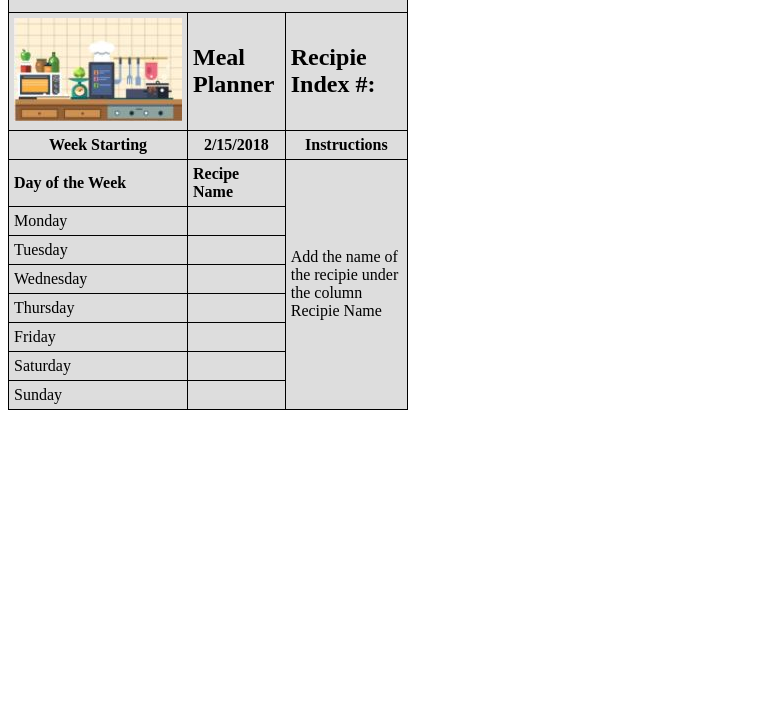
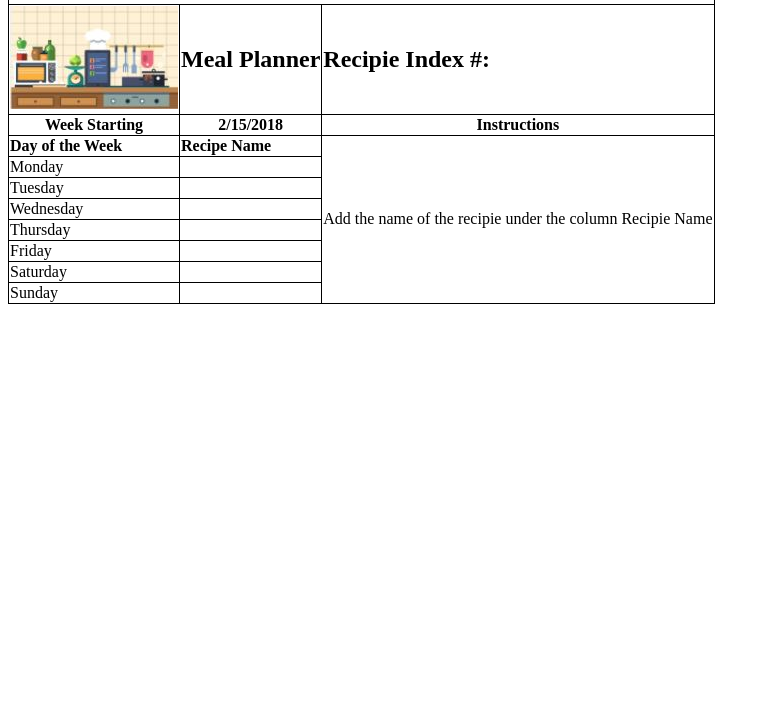
Before and after one commit to DubiousLlama/PortfolioSite, a plain HTML site: page module02.html in a window 1280 px wide. Shown: the part 87-800 px from the top of the page, without its empty margins (0-770 px from the left). Drawn offline with Linux system fonts and the light colour scheme.

Commit message:
Update module02.html

```diff
--- a/module02.html
+++ b/module02.html
@@ -4,55 +4,55 @@
 	<head>
         <meta charset="utf-8" />
 		<title>Module 02</title>
-        <link rel="stylesheet" type="text/css" media="screen" href="css/module02.css" />
+        <!-- <link rel="stylesheet" type="text/css" media="screen" href="css/module02.css" /> -->
 	</head>
 	<body>
-        <table>
+        <table style="border:1px solid black;border-collapse:collapse;">
             <tr>
-                <td colspan="3"><h1>HTML Table Example</h1> </td>
+                <td style="text-align:center" style="border:1px solid black;" colspan="3"><h1>HTML Table Example</h1> </td>
             </tr>
             <tr>
-                <td><img alt="kitchen clipart" src="images/KitchenClipArt.JPG"></td>
-                <td><h2>Meal Planner</h2></td>
-                <td><h2>Recipie Index #:</h2></td>
+                <td style="border:1px solid black;"><img alt="kitchen clipart" src="images/KitchenClipArt.JPG"></td>
+                <td style="border:1px solid black;"><h2>Meal Planner</h2></td>
+                <td style="border:1px solid black;"><h2>Recipie Index #:</h2></td>
             </tr>
             <tr>
-                <th>Week Starting</th>
-                <th>2/15/2018</th>
-                <th>Instructions</th>
+                <th style="border:1px solid black;">Week Starting</th>
+                <th style="border:1px solid black;">2/15/2018</th>
+                <th style="border:1px solid black;">Instructions</th>
             </tr>
             <tr>
-                <td><b>Day of the Week</b></td>
-                <td><b>Recipe Name</b></td>
-                <td rowspan="8">Add the name of the recipie under the column Recipie Name</td>
+                <td style="border:1px solid black;"><b>Day of the Week</b></td>
+                <td style="border:1px solid black;"><b>Recipe Name</b></td>
+                <td style="border:1px solid black;" rowspan="8">Add the name of the recipie under the column Recipie Name</td>
             </tr>
             <tr>
-                <td>Monday</td>
-                <td></td>
+                <td style="border:1px solid black;">Monday</td>
+                <td style="border:1px solid black;"></td>
             </tr>
             <tr>
-                <td>Tuesday</td>
-                <td></td>
+                <td style="border:1px solid black;">Tuesday</td>
+                <td style="border:1px solid black;"></td>
             </tr>
             <tr>
-                <td>Wednesday</td>
-                <td></td>
+                <td style="border:1px solid black;">Wednesday</td>
+                <td style="border:1px solid black;"></td>
             </tr>
             <tr>
-                <td>Thursday</td>
-                <td></td>
+                <td style="border:1px solid black;">Thursday</td>
+                <td style="border:1px solid black;"></td>
             </tr>
             <tr>
-                <td>Friday</td>
-                <td></td>
+                <td style="border:1px solid black;">Friday</td>
+                <td style="border:1px solid black;"></td>
             </tr>
             <tr>
-                <td>Saturday</td>
-                <td></td>
+                <td style="border:1px solid black;">Saturday</td>
+                <td style="border:1px solid black;"></td>
             </tr>
             <tr>
-                <td>Sunday</td>
-                <td></td>
+                <td style="border:1px solid black;">Sunday</td>
+                <td style="border:1px solid black;"></td>
             </tr>
         </table>
 	</body>
```
